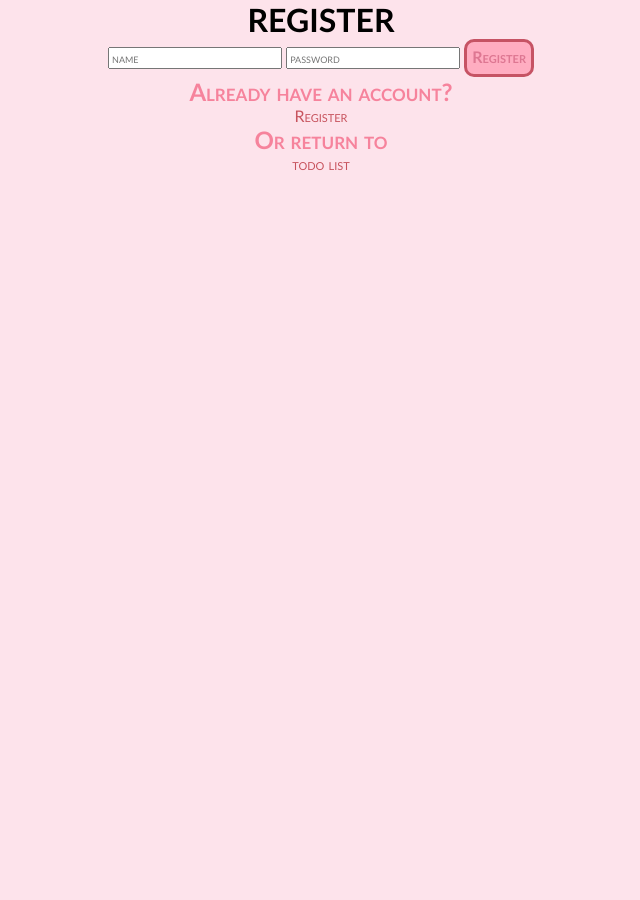
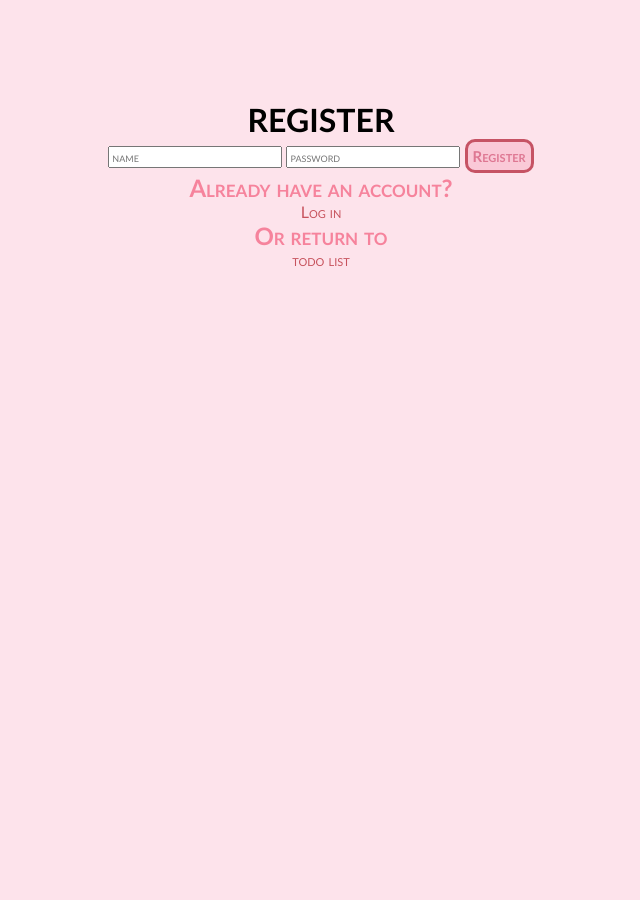
Before and after one commit to IsaEmilia/FLASKtreeni, a Flask app: page /register in a window 1280 px wide. Shown: the whole page, without its empty margins (319-959 px from the left). Before the commit the page ends 170 px from the top, so only its background shows below. Run offline with Flask 2, Linux system fonts and the light colour scheme.

Commit message:
Add comments and other final touches.

```diff
--- a/static/css/main.css
+++ b/static/css/main.css
@@ -2,6 +2,7 @@
     --bg-color: rgb(253, 227, 235);
     --bg-color2: rgb(250, 201, 215);
     --border: rgb(198, 83, 100);
+    --text: rgb(222, 119, 146);
 }
 *{
     margin: 0;
@@ -18,6 +19,12 @@
     background-color: var(--bg-color);
     min-height: 100vh;
 }
+#loginpage{
+    padding-top: 100px;
+}
+#registerpage{
+    padding-top: 100px;
+}
 .content{
     margin: 0;
     font-family: 'Trebuchet MS', 'Lucida Sans Unicode', 'Lucida Grande', 'Lucida Sans', Arial, sans-serif;
@@ -28,7 +35,6 @@
     flex-direction: column;
     padding: 20px;
 }
-
 .dashboard{
     font-family: 'Trebuchet MS', 'Lucida Sans Unicode', 'Lucida Grande', 'Lucida Sans', Arial, sans-serif;
     color: rgb(238, 134, 160);
@@ -43,6 +49,13 @@
     max-width: 600px;
     margin-top: 50px;
     font-size: 14px;
+}
+#dash-goto-main{
+    margin-top: 50px;
+}
+#dash-logout{
+    margin-top: 50px;
+    font-weight: bold;
 }
 .dashbutt{
     align-self: center;
@@ -59,18 +72,6 @@
 }
 .dashbutt:hover{
     background-color: #fabbcd;
-}
-button{
-    align-self: center;
-    margin: 20px;
-    font-size: 20px;
-    border-radius: 60px;
-    padding: 0 20fr;
-    color: rgb(209, 111, 132);
-    text-align: center;
-    border: 3px solid var(--border);
-    background-color: rgb(228, 255, 255);
-    padding: 5px 10px;
 }
 .header{
     display: flex;
@@ -97,12 +98,10 @@ h2{
     font-family: 'Trebuchet MS', 'Lucida Sans Unicode', 'Lucida Grande', 'Lucida Sans', Arial, sans-serif;
     float: left;
 }
-
 ul {
     list-style-type: none;
     margin: 0;
     padding: 0;
-
 }
 li {
     display: inline;
@@ -117,16 +116,13 @@ table{
     max-width: 600px;
     margin-top: 20px;
 }
-
 th{
     font-size: large;
     padding: 10px;
     color: rgb(209, 111, 132);
 }
-
 td{
     padding: 4px 10px;
-
 }
 tr:nth-child(even) {
     background-color: #ffeef1;
@@ -145,16 +141,15 @@ td.buttons{
     flex-direction: row;
     margin: 10px;
 }
-
 input[type=button], input[type=submit]{
-    padding:5px;
     padding-bottom: 8px;
-    color: rgb(222, 119, 146);
+    padding: 5px;
+    color: var(--text);
     border: 3px solid var(--border);
     border-radius: 10px;
-    font-size: 16px;
+    font-size: 15px;
     font-weight: bold;
-    background-color: rgb(255, 231, 237);
+    background-color: var(--bg-color2);
 }
 input[type=button], input[type=submit]:hover{
     background-color: rgb(255, 184, 195);
@@ -171,16 +166,6 @@ input[name=content]{
     padding: 5px;
     background-color: rgb(254, 237, 241);
 }
-input[type="submit"] {
-    padding:5px;
-    padding-bottom: 8px;
-    color: rgb(222, 119, 146);
-    border: 3px solid var(--border);
-    border-radius: 10px;
-    font-size: 16px;
-    font-weight: bold;
-    background-color: rgb(255, 173, 193);
-}
 a{
     text-decoration: none;
     color: rgb(199, 83, 93);
@@ -188,7 +173,6 @@ a{
 a:hover{
     color: rgb(24, 23, 23);
 }
-
 footer{
     position: absolute;
     bottom: 0;
--- a/templates/dashboard.html
+++ b/templates/dashboard.html
@@ -12,8 +12,8 @@
         <h2>There is absolutely nothing here</h2>
         <h3>Potentially this could show statistics about your chores!</h3>
         <h4>But I don't know how to do that yet.</h4>
-        <a class="dashbutt" href="{{ url_for('index')}}">To do list</a>
-        <a class="dashbutt" href="{{url_for('logout')}}">Log Out</a>
+        <a id="dash-goto-main" class="dashbutt" href="{{ url_for('index')}}">To do list</a>
+        <a id="dash-logout" href="{{url_for('logout')}}">Log Out</a>
     </div>
 </div>
 {% endblock %}
--- a/templates/login.html
+++ b/templates/login.html
@@ -6,11 +6,11 @@
 {% endblock %}
 
 {% block body %}
-<div class="page">
+<div class="page" id="loginpage">
     <h1>LOG IN</h1>
     <br>
     <form  method="POST" action="">
-        {{ form.hidden_tag() }}
+        {{ form.hidden_tag() }} <!--Flask magic to protect the form against CSRF attacks-->
         {{ form.username }}
         {{ form.password }}
         {{ form.submit }}
--- a/templates/register.html
+++ b/templates/register.html
@@ -6,16 +6,16 @@
 {% endblock %}
 
 {% block body %}
-<div class="page">
+<div id="registerpage" class="page">
     <h1>REGISTER</h1>
     <form method="POST" action="">
-        {{ form.hidden_tag() }}
+        {{ form.hidden_tag() }} <!--Flask magic to protect the form against CSRF attacks-->
         {{ form.username }}
         {{ form.password }}
         {{ form.submit }}
     </form>
     <h2>Already have an account?</h2>
-    <a href="{{ url_for('register')}}">Register</a>
+    <a href="{{ url_for('login')}}">Log in</a>
     <h2>Or return to</h2>
     <a href="{{ url_for('index')}}"> todo list</a>
 </div>
```
Also changed, not shown: app.py (+11 -19 lines), templates/index.html (+7 -9 lines), database.db.
